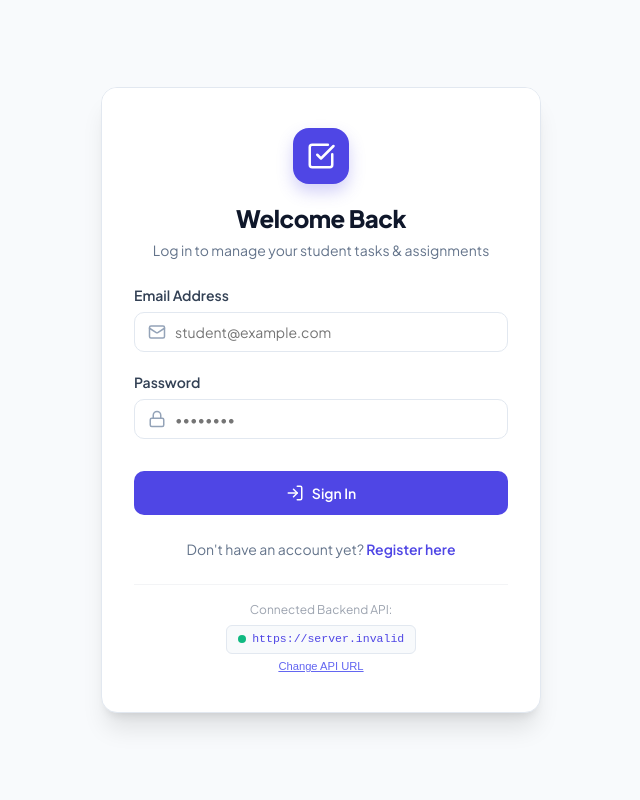
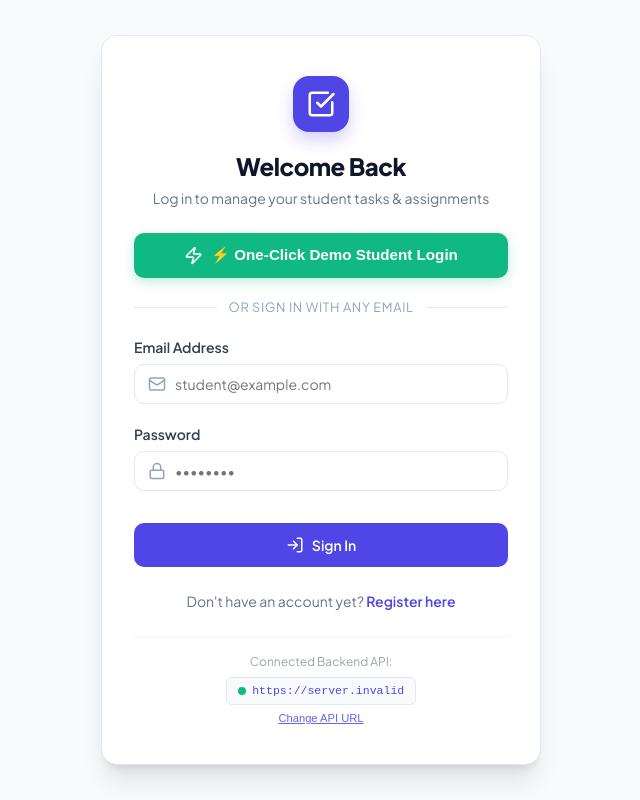
Before and after one commit to mehabin225072/student-task-manager, a React (Vite) app in the folder client/: page /#/login in a window 1280 px wide. Shown: the whole page, without its empty margins (319-959 px from the left). Built offline with nearby package versions, Linux system fonts and the light colour scheme; no server answers; the HTML template or start-up script is replaced by a standard one.

Commit message:
feat: one-click demo login and auto-register for any email/password

```diff
--- a/client/src/pages/Login.jsx
+++ b/client/src/pages/Login.jsx
@@ -2,7 +2,7 @@ import React, { useState } from 'react';
 import { Link, useNavigate } from 'react-router-dom';
 import { useAuth } from '../context/AuthContext';
 import { getApiBaseUrl, setApiBaseUrl } from '../services/api';
-import { CheckSquare, LogIn, Lock, Mail, AlertCircle } from 'lucide-react';
+import { CheckSquare, LogIn, Lock, Mail, AlertCircle, Zap } from 'lucide-react';
 
 const Login = () => {
   const [formData, setFormData] = useState({
@@ -18,6 +18,28 @@ const Login = () => {
   const handleChange = (e) => {
     setFormData((prev) => ({ ...prev, [e.target.name]: e.target.value }));
     if (error) setError('');
+  };
+
+  const handleDemoLogin = async () => {
+    try {
+      setLoading(true);
+      setError('');
+      setFormData({
+        email: 'najva225072@gmail.com',
+        password: 'password123',
+      });
+      await login('najva225072@gmail.com', 'password123');
+      navigate('/');
+    } catch (err) {
+      console.error('Demo login error:', err);
+      setError(
+        err.customMessage ||
+          err.response?.data?.message ||
+          'Failed to sign in. Please verify your connection.'
+      );
+    } finally {
+      setLoading(false);
+    }
   };
 
   const handleSubmit = async (e) => {
@@ -128,6 +150,51 @@ const Login = () => {
               <span>{error}</span>
             </div>
           )}
+
+          {/* One-Click Instant Demo Login Button */}
+          <button
+            type="button"
+            onClick={handleDemoLogin}
+            disabled={loading}
+            style={{
+              width: '100%',
+              backgroundColor: '#10b981',
+              color: '#ffffff',
+              padding: '0.8rem',
+              display: 'flex',
+              alignItems: 'center',
+              justifyContent: 'center',
+              gap: '0.5rem',
+              fontWeight: 700,
+              fontSize: '0.95rem',
+              borderRadius: 'var(--radius-md)',
+              marginBottom: '1.25rem',
+              border: 'none',
+              cursor: loading ? 'not-allowed' : 'pointer',
+              boxShadow: '0 4px 12px rgba(16, 185, 129, 0.25)',
+              transition: 'all 0.2s ease',
+            }}
+          >
+            <Zap size={19} />
+            <span>⚡ One-Click Demo Student Login</span>
+          </button>
+
+          {/* Divider */}
+          <div
+            style={{
+              display: 'flex',
+              alignItems: 'center',
+              margin: '0 0 1.25rem',
+              color: 'var(--text-subtle)',
+              fontSize: '0.8rem',
+            }}
+          >
+            <div style={{ flex: 1, height: '1px', backgroundColor: 'var(--border-color)' }}></div>
+            <span style={{ padding: '0 0.75rem', textTransform: 'uppercase', letterSpacing: '0.05em' }}>
+              or sign in with any email
+            </span>
+            <div style={{ flex: 1, height: '1px', backgroundColor: 'var(--border-color)' }}></div>
+          </div>
 
           {/* Email */}
           <div className="form-group">
```
Also changed, not shown: 1 other file (tests, documents, lock files or other folders).
